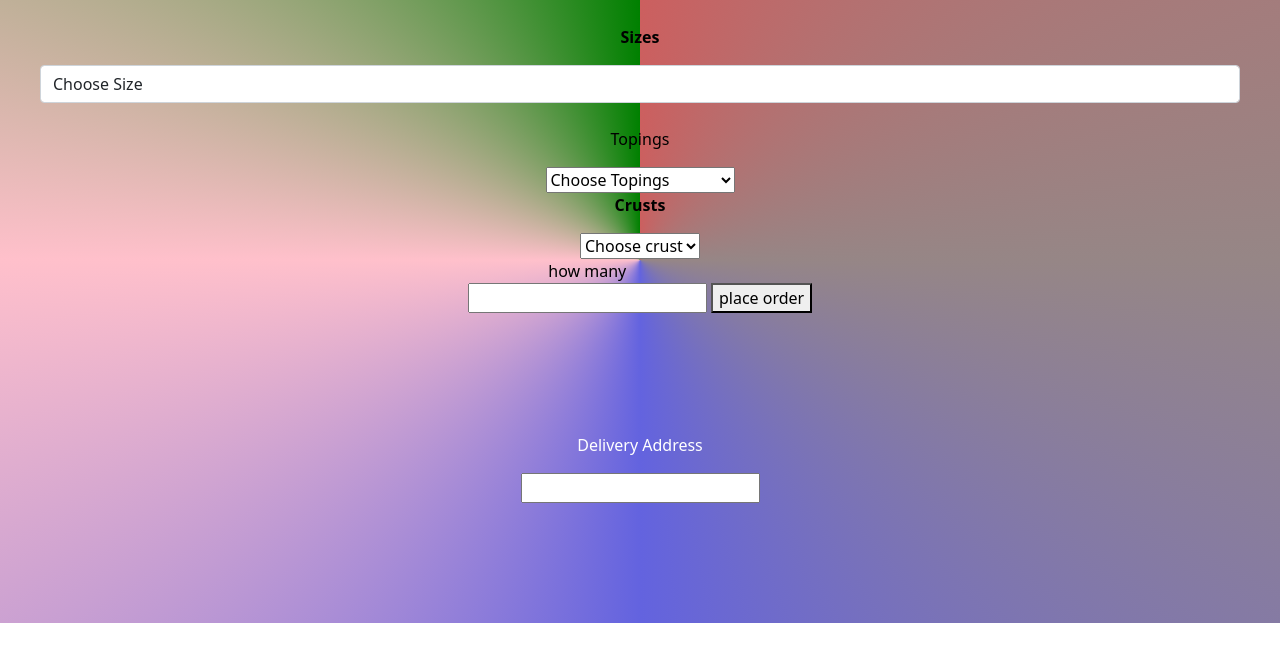
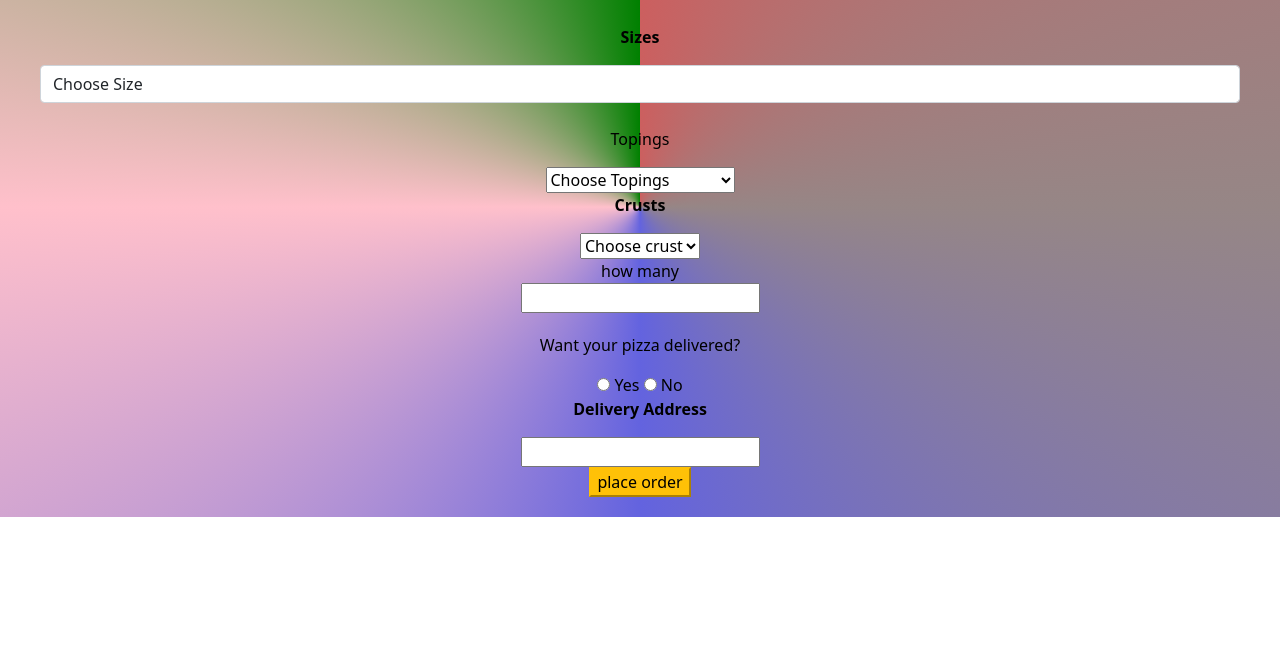
Before and after one commit to Alexanderoke/pizzaloca, a plain HTML site: page orderpage.html in a window 1280 px wide. Shown: the part 143-800 px from the top of the page. Drawn offline with nearby package versions, Linux system fonts and the light colour scheme.

Commit message:
place order button styled

```diff
--- a/Static/js/main.js
+++ b/Static/js/main.js
@@ -1,5 +1,7 @@
 function totalOrder(){
 var x=document.getElementById("size").value;
 var y=document.getElementById("num").value;
-alert("ksh"+" "+x*y);
+var z=document.getElementById("adress").value;
+
+alert("your order will be delivered at"+" "+z+" "+" "+"total price "+"ksh"+" "+x*y);
 }
--- a/orderpage.html
+++ b/orderpage.html
@@ -52,24 +52,26 @@
   </select>
   <br />
   <label for="">how many <br /><input type="number" id="num" /></label>
-<button onclick="totalOrder()" >place order</button>
+
 </div>
-<div class="dadress">
-<p>Delivery Address</p>
-<input type="text" id="adress">
+<p>Want your pizza delivered?</p>
+<div class="radio-group">
+  <label>
+    <input type="radio" value="Yes" name="gender" id="yes">
+Yes
+<span></span>
+  </label>
+  <label>
+    <input type="radio" value="No" name="gender" id="no">
+No
+<span></span>
+  </label>
+
 </div>
-
-
-
-
-
-
-
-
-
-
-
-
+<p><strong>Delivery Address</strong></p>
+<input type="text" id="adress" ><br>
+<button class="btn-warning bt" onclick="totalOrder()" >place order</button>
+</div>
 
 </div>
 <nav>
```
